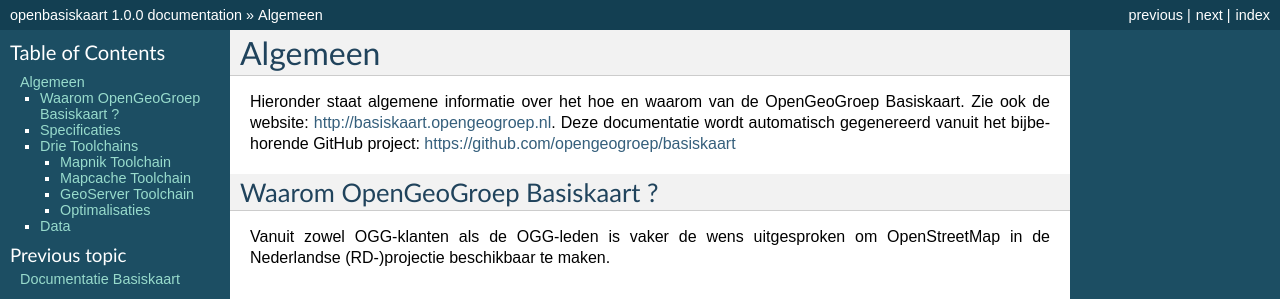
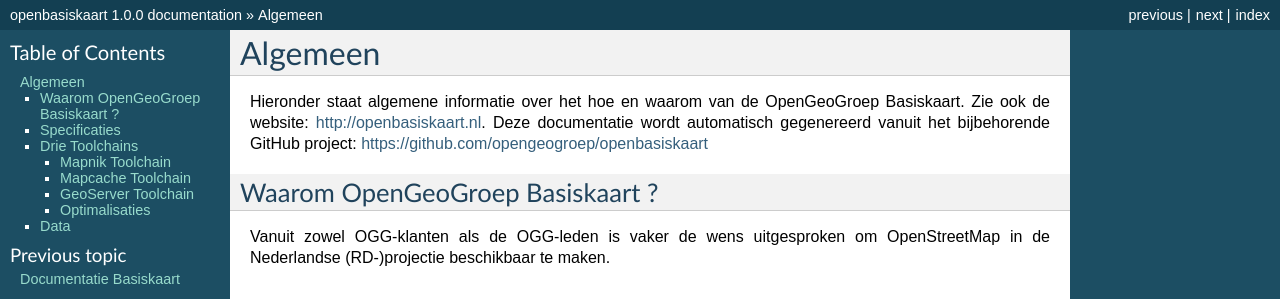
Before and after one commit to opengeogroep/openbasiskaart, a Sphinx documentation site: the page built from docs/source/algemeen.rst, in a window 1280 px wide. Shown: the top 299 px of the page. Built offline with Sphinx 7.4.7, drawn with Linux system fonts in a browser that asks for light colours; some of the changed lines change nothing that is shown.

Commit message:
Update docs/source/algemeen.rst

```diff
--- a/docs/source/algemeen.rst
+++ b/docs/source/algemeen.rst
@@ -6,8 +6,8 @@
 ********
 
 Hieronder staat algemene informatie over het hoe en waarom van de OpenGeoGroep Basiskaart.
-Zie ook de website: http://basiskaart.opengeogroep.nl. Deze documentatie wordt automatisch gegenereerd vanuit het bijbehorende
-GitHub project: https://github.com/opengeogroep/basiskaart
+Zie ook de website: http://openbasiskaart.nl. Deze documentatie wordt automatisch gegenereerd vanuit het bijbehorende
+GitHub project: https://github.com/opengeogroep/openbasiskaart
 
 Waarom OpenGeoGroep Basiskaart ?
 ================================
```
